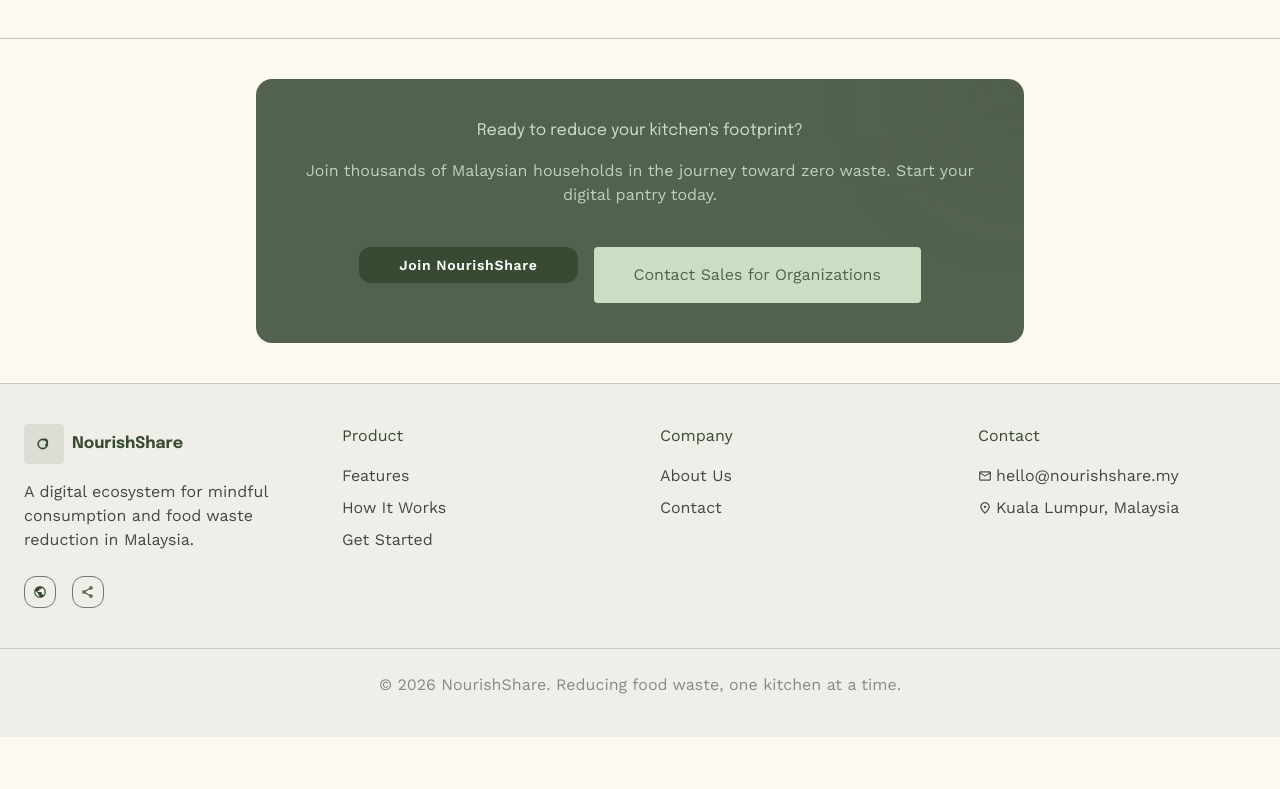
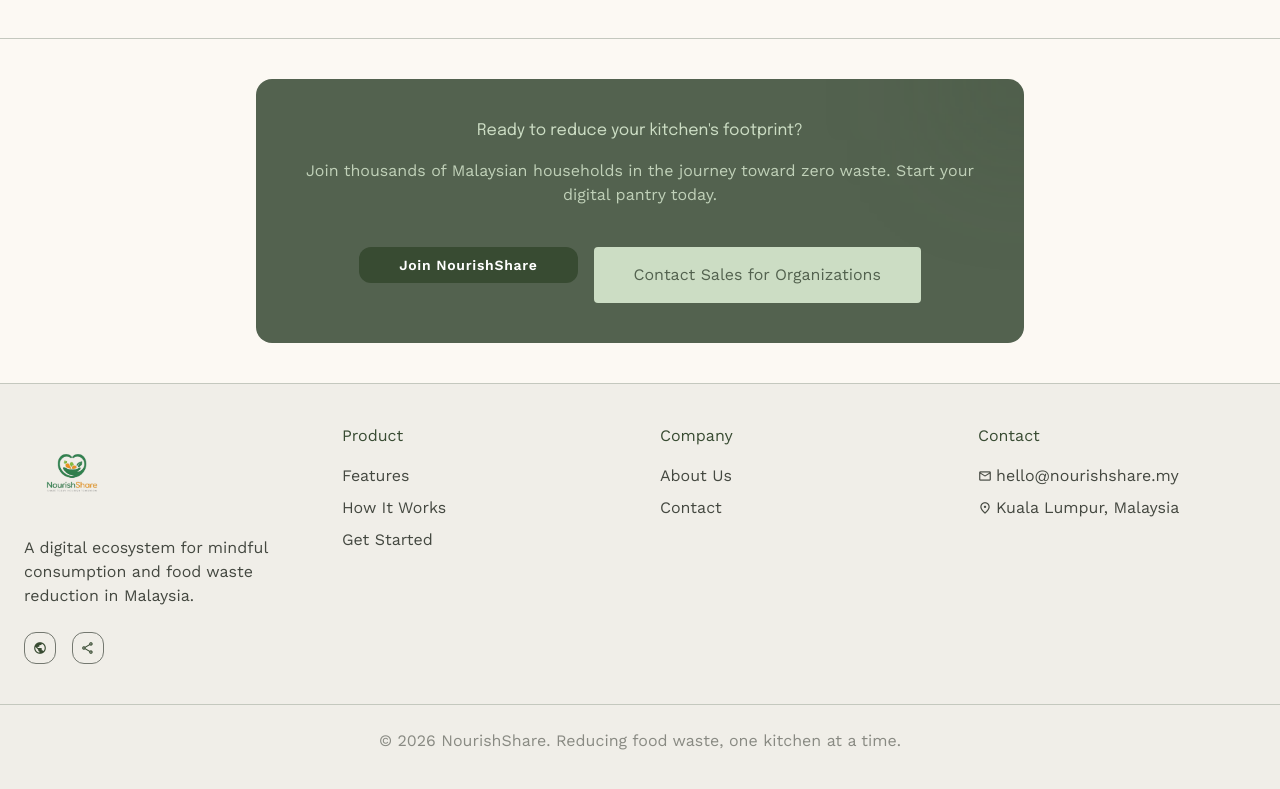
Before and after one commit to susmitaastha/frontendNourishShare, a React (Vite) app: page / in a window 1280 px wide. Shown: the part 2536-3325 px from the top of the page. Before the commit the page ends 3273 px from the top, so only its background shows below. Built offline with nearby package versions, Linux system fonts and the light colour scheme.

Commit message:
image changed in footer and the about us page

```diff
--- a/src/components/layout/PublicFooter.jsx
+++ b/src/components/layout/PublicFooter.jsx
@@ -1,4 +1,5 @@
 import { Link } from 'react-router-dom';
+import logoImg from '../../assets/logoo.png';
 
 export default function PublicFooter() {
   return (
@@ -6,13 +7,7 @@
       <div className="max-w-7xl mx-auto px-lg grid grid-cols-1 md:grid-cols-4 gap-xl">
         <div className="md:col-span-1">
           <div className="flex items-center gap-sm mb-md">
-            <span className="inline-flex h-10 w-10 items-center justify-center rounded-lg bg-primary/10 text-primary">
-              <svg viewBox="0 0 24 24" fill="none" stroke="currentColor" strokeWidth="2" className="h-5 w-5">
-                <path d="M5 12c0-3 2.5-5.5 5.5-5.5S16 9 16 12s-2.5 5.5-5.5 5.5S5 15 5 12Z" />
-                <path d="M12 6C14.5 6 16 7.5 16 10c0 1.86-1.07 3.45-2.63 4.15" />
-              </svg>
-            </span>
-            <span className="font-headline-md text-primary font-bold">NourishShare</span>
+            <img src={logoImg} alt="NourishShare" className="h-24 w-24 rounded-lg object-cover" />
           </div>
           <p className="font-label-sm text-on-surface-variant mb-lg">
             A digital ecosystem for mindful consumption and food waste reduction in Malaysia.
--- a/src/pages/About.jsx
+++ b/src/pages/About.jsx
@@ -1,5 +1,6 @@
 import { Link } from 'react-router-dom';
 import PublicLayout from '../components/layout/PublicLayout.jsx';
+import aboutImage from '../assets/gathering.jpg';
 
 const TOOLS = [
   {
@@ -113,24 +114,27 @@
 
         {/* Beyond the app */}
         <section className="grid grid-cols-1 md:grid-cols-2 gap-xl py-xl items-center border-t border-outline-variant">
-          <div>
-            <img
-              className="w-full h-[400px] object-cover rounded-xl shadow-sm border border-outline-variant"
-              alt="Community members gathering around a food-sharing table"
-              src="https://images.unsplash.com/photo-1528150177501-4fd7066f6d16?auto=format&fit=crop&w=800&q=80"
-            />
+          <div className="relative">
+            <div className="overflow-hidden rounded-3xl shadow-lg border border-outline-variant">
+              <img
+                className="w-full h-[420px] object-cover"
+                alt="Community members gathering around a food-sharing table"
+                src={aboutImage}
+              />
+            </div>
+            <div className="absolute inset-0 bg-gradient-to-r from-black/20 to-transparent rounded-3xl pointer-events-none" />
           </div>
           <div>
             <h2 className="font-headline-lg text-on-background mb-lg">Beyond the App</h2>
             <div className="space-y-lg">
               {BEYOND.map((item, i) => (
-                <div key={item.title} className="flex gap-md">
-                  <div className="flex-shrink-0 w-8 h-8 rounded-full border border-primary flex items-center justify-center font-bold text-primary">
+                <div key={item.title} className="group flex gap-md rounded-3xl border border-outline-variant bg-surface-container p-lg transition-colors hover:border-primary hover:bg-primary/5">
+                  <div className="flex-shrink-0 w-10 h-10 rounded-full border border-primary flex items-center justify-center font-bold text-primary transition-colors group-hover:bg-primary group-hover:text-on-primary group-hover:border-primary">
                     {i + 1}
                   </div>
                   <div>
-                    <h4 className="font-headline-md text-primary mb-xs">{item.title}</h4>
-                    <p className="font-body-md text-on-surface-variant">{item.desc}</p>
+                    <h4 className="font-headline-md text-primary mb-xs transition-colors group-hover:text-secondary">{item.title}</h4>
+                    <p className="font-body-md text-on-surface-variant transition-colors group-hover:text-on-background">{item.desc}</p>
                   </div>
                 </div>
               ))}
```
Also changed, not shown: src/assets/gathering.jpg (added), 1 other file (tests, documents, lock files or other folders).
